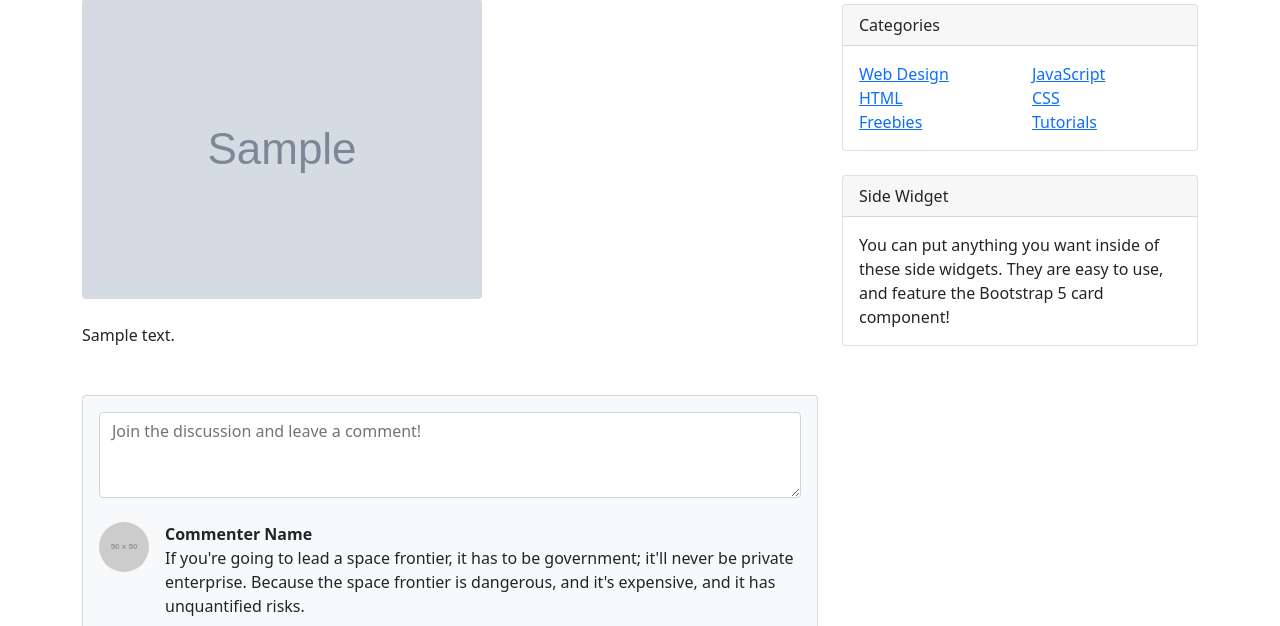
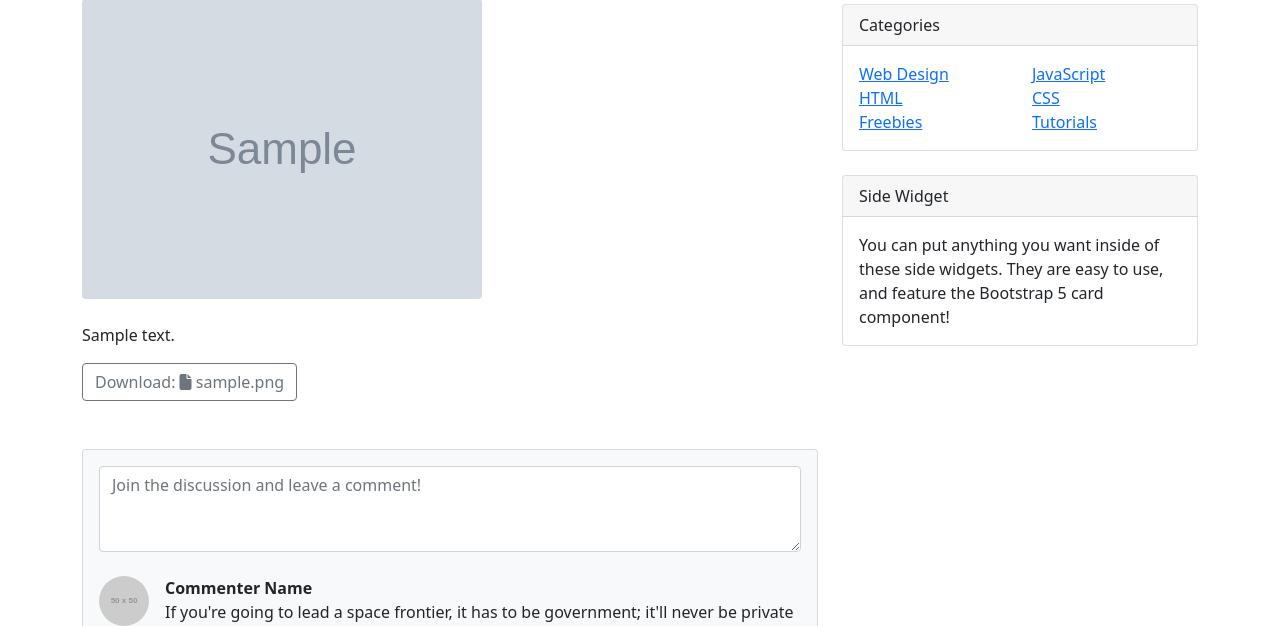
Before and after one commit to dukpyoyang/do_it_django_a_to_z, a Django app: page /blog/1/ in a window 1280 px wide. Shown: the part 237-863 px from the top of the page. Run offline with Django 3.2, Linux system fonts and the light colour scheme; tables that the repository leaves empty hold one stand-in row (values such as "Sample post"); grey boxes marked "Sample" are stand-in pictures; grey boxes labelled with a size stand in for pictures from a placeholder-image service; some libraries are stand-ins or nearby versions.

Commit message:
첨부파일 다운로드 기능 구현

```diff
--- a/blog/models.py
+++ b/blog/models.py
@@ -1,4 +1,5 @@
 from django.db import models
+import os
 
 class Post(models.Model):
     title = models.CharField(max_length=50)  # 문자를 담는 필드를 만든다(최대길이 50)
@@ -19,3 +20,9 @@ class Post(models.Model):
 
     def get_absolute_url(self):
         return f'/blog/{self.pk}/'
+
+    def get_file_name(self):
+        return os.path.basename(self.file_upload.name)
+
+    def get_file_ext(self):
+        return self.get_file_name().split('.')[-1]
--- a/blog/templates/blog/post_detail.html
+++ b/blog/templates/blog/post_detail.html
@@ -65,6 +65,24 @@
                             <p>
                                 {{ post.content }}
                             </p>
+                            {% if post.file_upload %}
+                            <a href="{{ post.file_upload.url }}"
+                               type="button" class="btn btn-outline-secondary"
+                               role="button" download>
+                                Download:
+                                {% if post.get_file_ext == 'xlsx' or post.get_file_ext == 'xls' %}
+                                <i class="fa-solid fa-file-excel"></i>
+                                {% elif post.get_file_ext == 'csv' %}
+                                <i class="fa-solid fa-file-csv"></i>
+                                {% elif post.get_file_ext == 'doc' or post.get_file_ext == 'docx' %}
+                                <i class="fa-solid fa-file-word"></i>
+                                {% else %}
+                                <i class="fa-solid fa-file"></i>
+                                {% endif %}
+                                {{ post.get_file_name }}
+
+                            </a>
+                            {% endif %}
                         </section>
 
                     </article>
```
